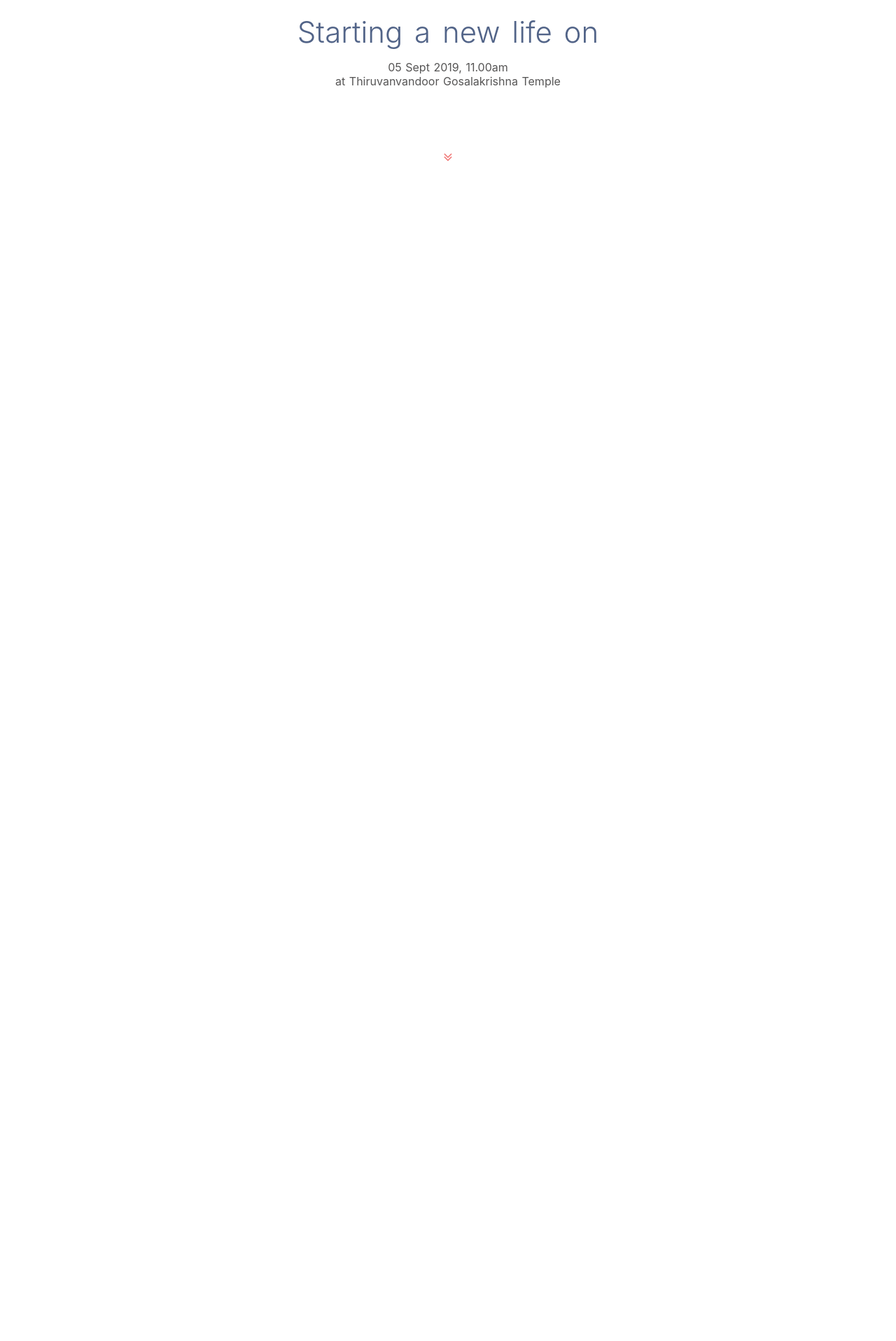
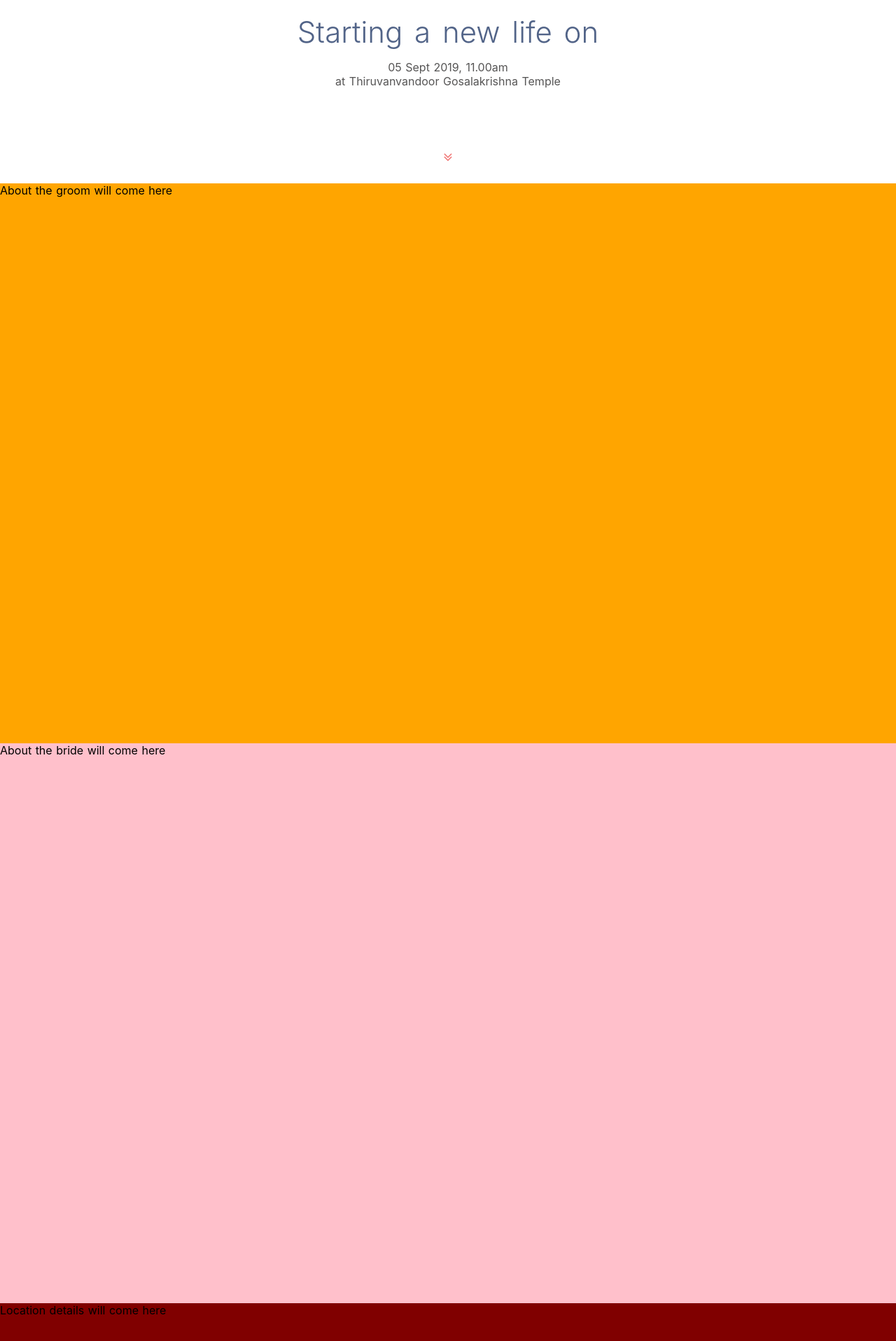
Before and after one commit to syam1123/sarath-akshitha, a Nuxt app: page / in a window 1280 px wide. Shown: the part 538-2454 px from the top of the page at 70% size. Before the commit the page ends 800 px from the top, so only its background shows below. Built offline with nearby package versions, Linux system fonts and the light colour scheme.

Commit message:
Added more sections

```diff
--- /dev/null
+++ b/components/AboutBride.vue
@@ -0,0 +1,17 @@
+<template>
+  <div class="about-container bride">
+    About the bride will come here
+  </div>
+</template>
+<script>
+export default {
+  name: 'AboutBride'
+}
+</script>
+
+<style>
+  .about-container.bride{
+    background: pink;
+    height: 100vh;
+  }
+</style>
--- /dev/null
+++ b/components/AboutGroom.vue
@@ -0,0 +1,17 @@
+<template>
+  <div class="about-container groom">
+    About the groom will come here
+  </div>
+</template>
+<script>
+export default {
+  name: 'AboutGroom'
+}
+</script>
+
+<style>
+.about-container.groom{
+    background: orange;
+    height: 100vh;
+  }
+</style>
--- /dev/null
+++ b/components/Location.vue
@@ -0,0 +1,17 @@
+<template>
+  <div class="location-container">
+    Location details will come here
+  </div>
+</template>
+<script>
+export default {
+  name: 'Location'
+}
+</script>
+
+<style>
+  .location-container{
+    background: maroon;
+    height: 100vh;
+  }
+</style>
--- a/pages/index.vue
+++ b/pages/index.vue
@@ -1,5 +1,6 @@
 <template>
-  <div class="container">
+  <div class="wedding-container">
+    <div class="banner-container">
       <div>
         <logo />
         <h1 class="title">
@@ -15,20 +16,30 @@
         <i class="fa fa-angle-double-down"></i>
       </div>
     </div>
+    <AboutGroom />
+    <AboutBride />
+    <Location />
+  </div>
 </template>
 
 <script>
 import Logo from '~/components/Logo.vue'
+import AboutGroom from '~/components/AboutGroom'
+import AboutBride from '~/components/AboutBride'
+import Location from '~/components/Location'
 
 export default {
   components: {
-    Logo
+    Logo,
+    AboutGroom,
+    AboutBride,
+    Location
   }
 }
 </script>
 
 <style>
-.container {
+.banner-container {
   margin: 0 auto;
   min-height: 100vh;
   display: flex;
```
Lines whose indentation alone changed are shown as unchanged.
